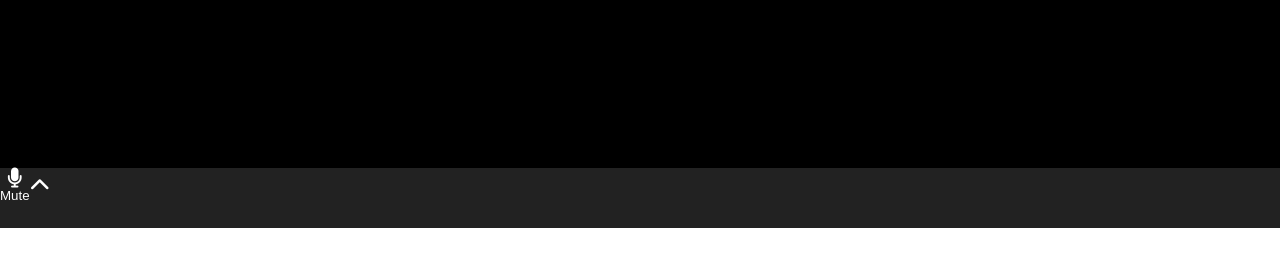
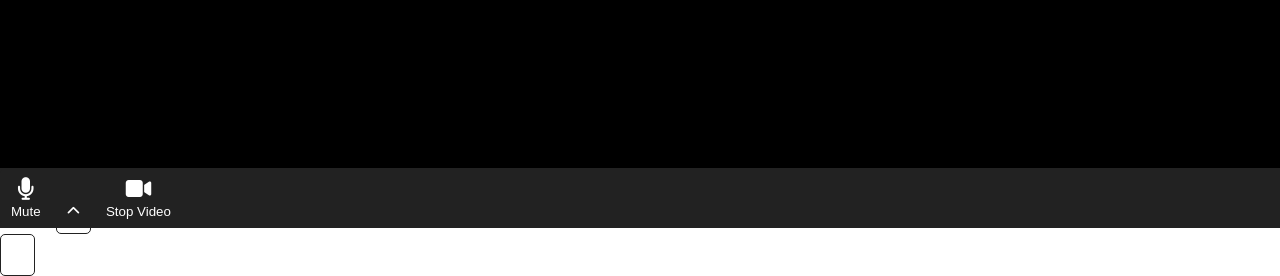
Before and after one commit to TaccLuc/html-css-zoom, a plain HTML site: page index.html in a window 1280 px wide. Shown: the part 572-848 px from the top of the page. Before the commit the page ends 800 px from the top, so only its background shows below. Drawn offline with Linux system fonts and the light colour scheme.

Commit message:
Icone Comandi di sinistra

```diff
--- a/css/style.css
+++ b/css/style.css
@@ -83,19 +83,28 @@ main{
     left: 0;
 }
 
-.button.my-row{
-    align-items: center;
-    justify-content: space-between;
-    max-width: 70px;
-}
-
 .controls .button {
     color: white;
 }
-.controls .button > div{
-    display: inline-block;
+
+.button-icon > i{
+    font-size: 1.7em;
+    margin-bottom: 5px;
+    line-height: 20px;
 }
 
-.controls .button > div i{
-    font-size: 1.5em;
+
+.small-f-col > button{
+    padding: 10px 10px 5px 10px;
+    border: 1px solid #222222;
+    border-radius: 5px;
 }
+
+.small-f-col > button:hover{
+    background-color: #3d3d3d;
+    border: 1px solid white;
+}
+
+.small-f-col .button .fa-chevron-up{
+    padding-bottom: 10px;
+}
--- a/index.html
+++ b/index.html
@@ -484,24 +484,39 @@
 
                 <div class="small-f-col">
 
-                    <button class="button my-row">
+                    <button class="button button-icon">
+
+                            <i class="fa-solid fa-microphone"></i>
 
                             <div>
-                                <i class="fa-solid fa-microphone"></i>
-
-                                <div>
-                                    Mute
-                                </div>
+                                Mute
                             </div>
 
-                            <div>
-                                <i class="fa-solid fa-chevron-up"></i>
-                            </div>
                     </button>
 
                     <button class="button">
 
+                        <i class="fa-solid fa-chevron-up"></i>
+
                     </button>
+
+                    <button class="button button-icon">
+
+                            <i class="fa-solid fa-video"></i>
+
+                            <div>
+                                Stop Video
+                            </div>
+
+                    </button>
+
+                    <button class="button">
+
+                        <i class="fa-solid fa-chevron-up"></i>
+
+                    </button>
+
+                </div>
 
                 </div>
 
```
